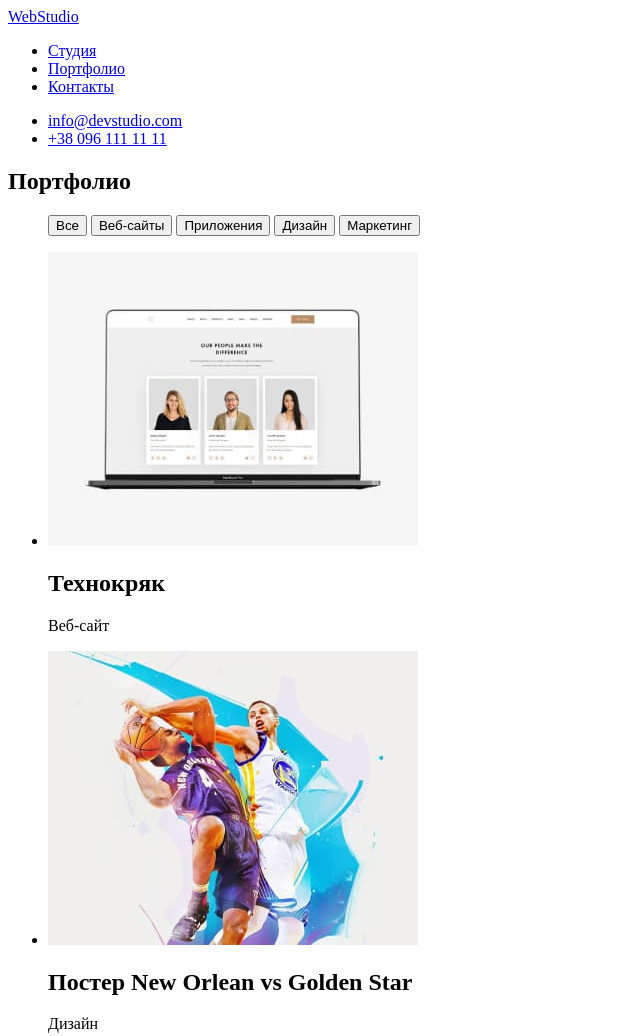
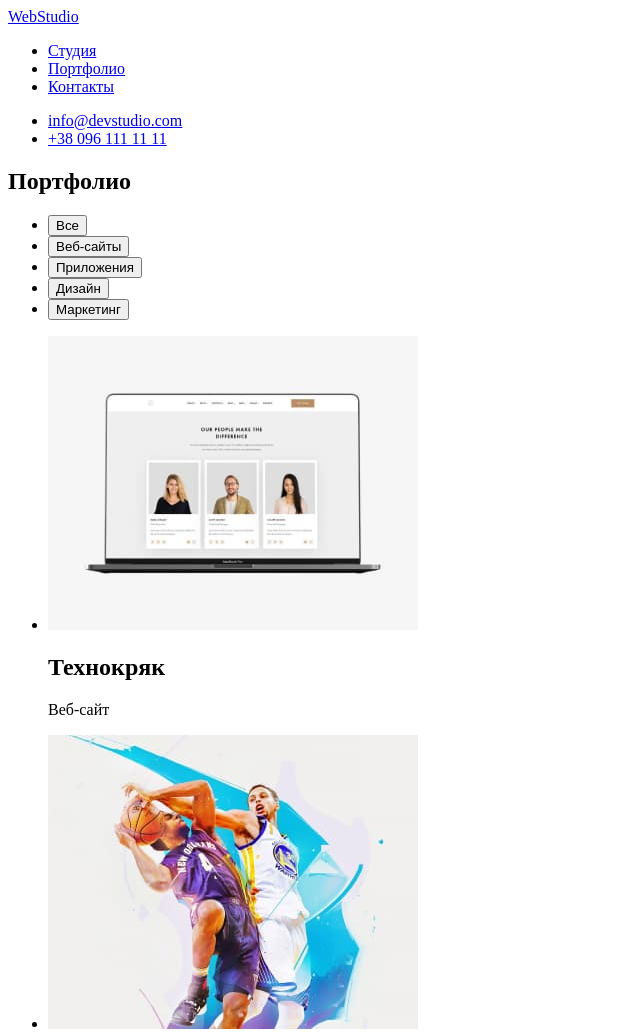
Before and after one commit to plozynskyi/goit-markup-hw-02, a plain HTML site: page portfolio.html in a window 1280 px wide. Shown: the top 1036 px of the page, without its empty margins (0-640 px from the left). Drawn offline with Linux system fonts and the light colour scheme.

Commit message:
Update portfolio.html

```diff
--- a/portfolio.html
+++ b/portfolio.html
@@ -28,11 +28,11 @@
 			<section>
 				<h1>Портфолио</h1>
 				<ul>
-                    <button type="button">Все</button>
-                    <button type="button">Веб-сайты</button>
-                    <button type="button">Приложения</button>
-                    <button type="button">Дизайн</button>
-                    <button type="button">Маркетинг</button>
+					<li><button type="button">Все</button></li>
+					<li><button type="button">Веб-сайты</button></li>
+					<li><button type="button">Приложения</button></li>
+					<li><button type="button">Дизайн</button></li>
+					<li><button type="button">Маркетинг</button></li>
 				</ul>
 				<ul>
 					<li>
@@ -59,8 +59,7 @@
 						<p>Приложение</p>
 					</li>
 					<li>
-                        <img src="./images/portfolio/img4.jpg" alt="Маркетинг"
-                            />
+						<img src="./images/portfolio/img4.jpg" alt="Маркетинг" />
 						<h2>Проект Prime</h2>
 						<p>Маркетинг</p>
 					</li>
@@ -88,8 +87,7 @@
 						<p>Дизайн</p>
 					</li>
 					<li>
-                        <img src="./images/portfolio/img8.jpg" alt="Проект LAB"
-                            />
+						<img src="./images/portfolio/img8.jpg" alt="Проект LAB" />
 						<h2>Проект LAB</h2>
 						<p>Маркетинг</p>
 					</li>
```
Lines whose indentation alone changed are shown as unchanged.
